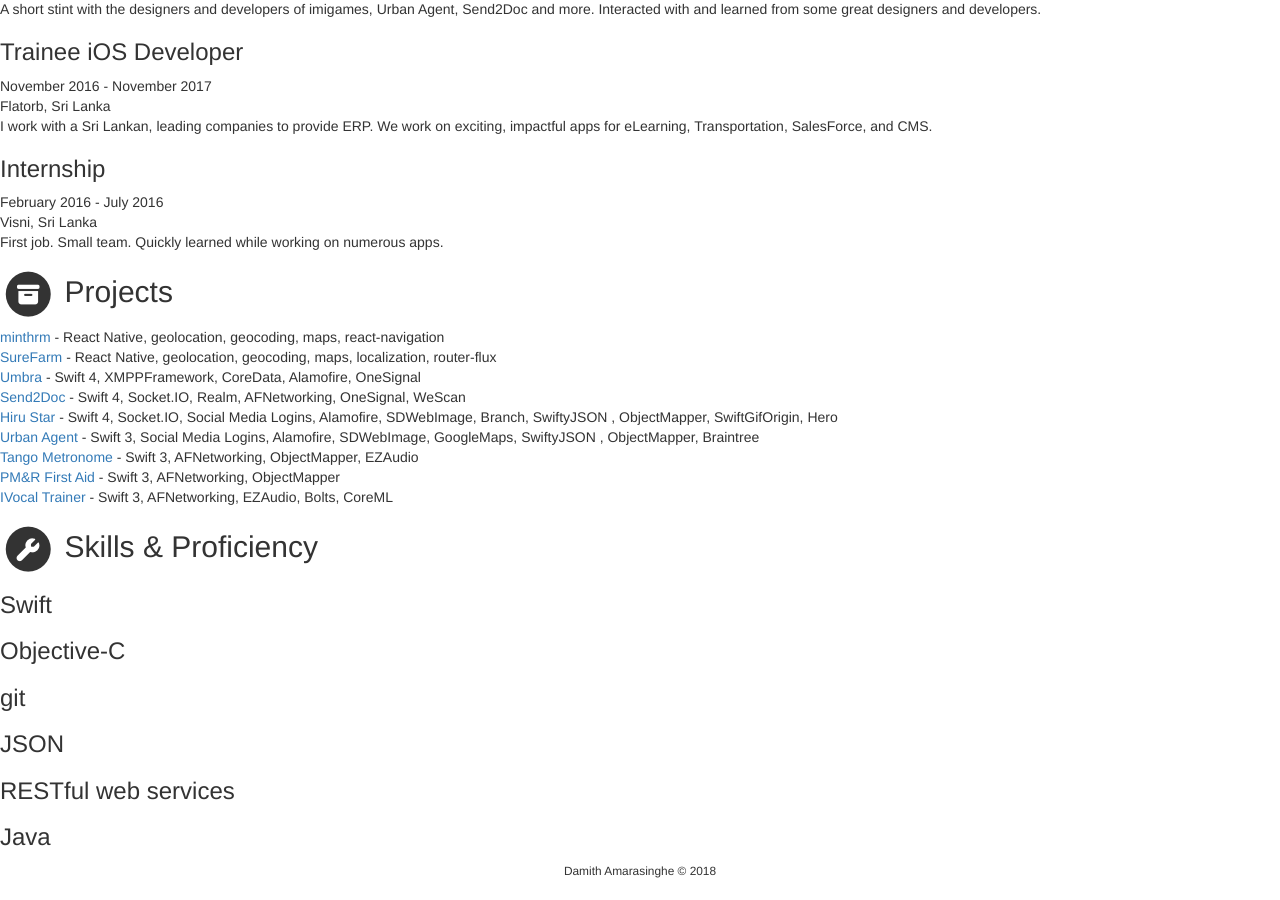
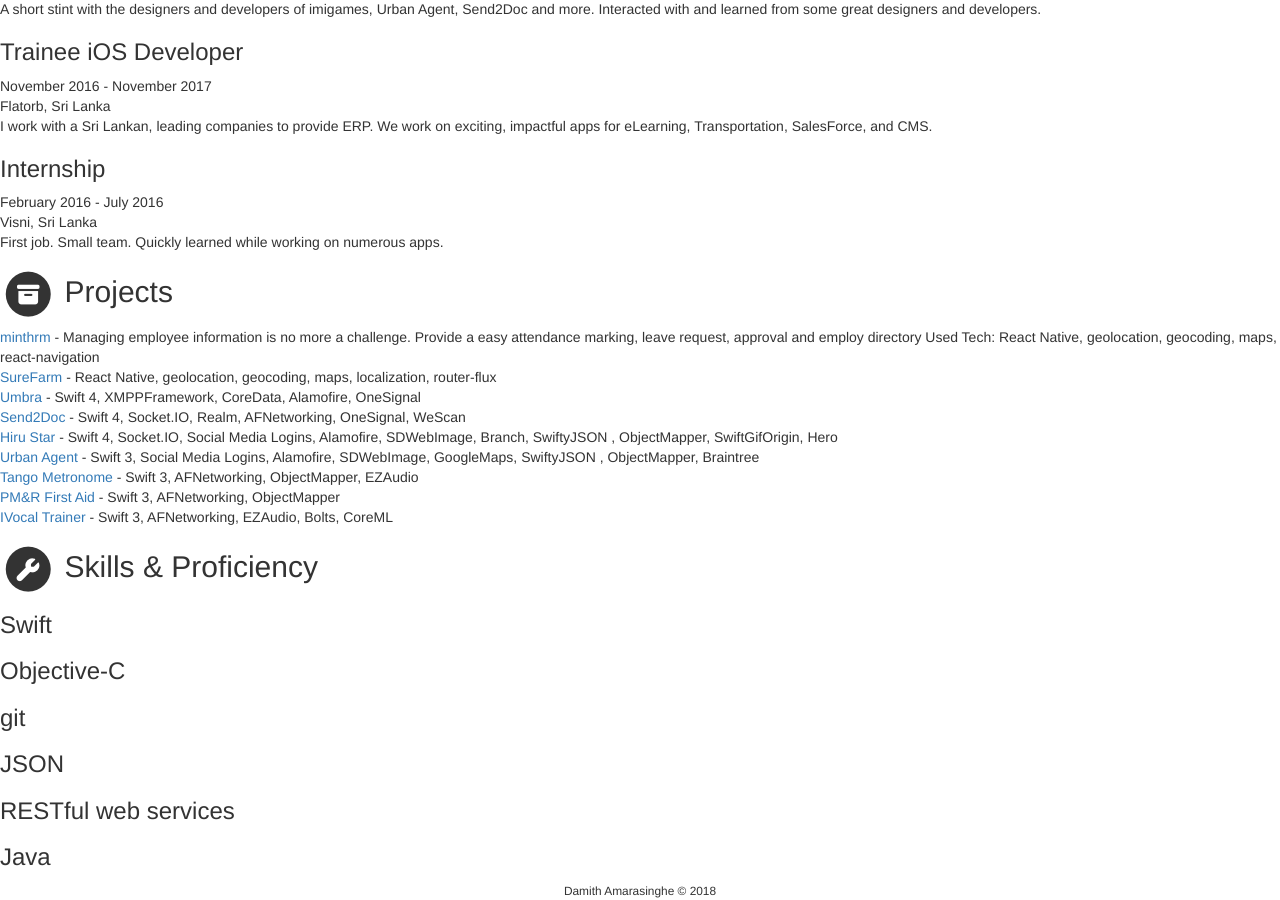
Before and after one commit to damithg-dev/damithg-dev.github.io, a Jekyll site: the page built from index.html, in a window 1280 px wide and 900 px high, scrolled down 1045 px. Built offline with Jekyll 4.4.1, drawn with Linux system fonts in a browser that asks for light colours; nearby versions of some CDN libraries; library files that are not in the unit come from our copies.

Commit message:
Update data.yml

```diff
--- a/_data/data.yml
+++ b/_data/data.yml
@@ -102,8 +102,8 @@ projects:
     assignments:
       - title: minthrm
         link: "https://play.google.com/store/apps/details?id=com.infoseek.minthrm"
-        tagline: "Managing employee information is no more a challenge. Provide a easy attendance marking, leave request, approval and employ directory"
-        tagline: "React Native, geolocation, geocoding, maps, react-navigation"
+        tagline: "Managing employee information is no more a challenge. Provide a easy attendance marking, leave request, approval and employ directory \n
+                  Used Tech: React Native, geolocation, geocoding, maps, react-navigation"
 
       - title: SureFarm
         link: "https://play.google.com/store/apps/details?id=com.testproject2"
```
